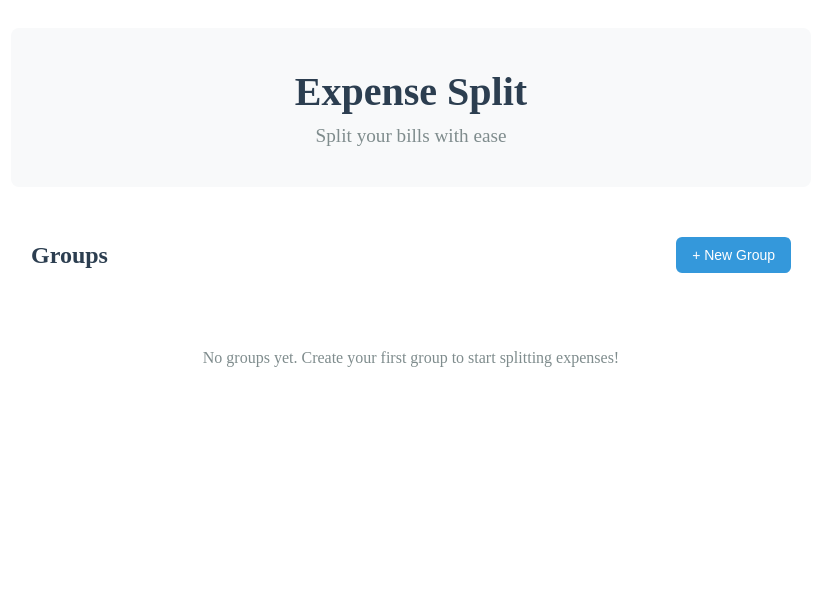
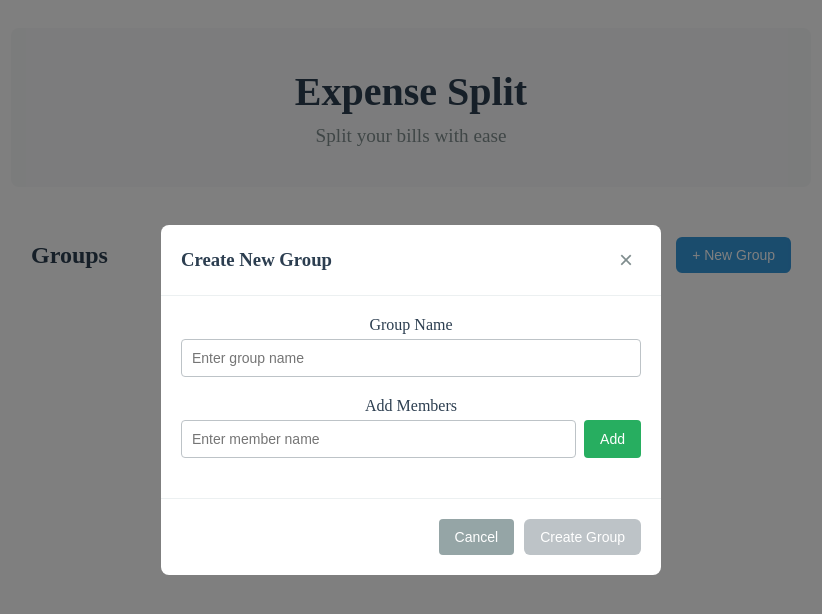
Before and after one commit to EmmaThompsonz/expense-split-app, a React app: page / in a window 1280 px wide. Both pictures are taken after a click on the button "+ New Group". Shown: the top 614 px of the page, without its empty margins (229-1051 px from the left). Built offline with nearby package versions, Linux system fonts and the light colour scheme.

Commit message:
create group modal

```diff
--- a/src/App.tsx
+++ b/src/App.tsx
@@ -1,17 +1,30 @@
 import React, { useState } from 'react';
 import './App.css';
 import GroupList from './components/GroupList';
-import { Group } from './types';
+import CreateGroupModal from './components/CreateGroupModal';
+import { Group, Member } from './types';
 
 function App() {
-  const [groups] = useState<Group[]>([]);
+  const [groups, setGroups] = useState<Group[]>([]);
+  const [showCreateModal, setShowCreateModal] = useState(false);
 
   const handleSelectGroup = (group: Group) => {
     console.log('Selected group:', group);
   };
 
   const handleCreateGroup = () => {
-    console.log('Create new group');
+    setShowCreateModal(true);
+  };
+
+  const handleCreateNewGroup = (name: string, members: Member[]) => {
+    const newGroup: Group = {
+      id: Date.now().toString(),
+      name,
+      members,
+      expenses: [],
+      createdAt: new Date().toISOString()
+    };
+    setGroups([...groups, newGroup]);
   };
 
   return (
@@ -26,6 +39,11 @@ function App() {
           onSelectGroup={handleSelectGroup}
           onCreateGroup={handleCreateGroup}
         />
+        <CreateGroupModal
+          isOpen={showCreateModal}
+          onClose={() => setShowCreateModal(false)}
+          onCreateGroup={handleCreateNewGroup}
+        />
       </main>
     </div>
   );
--- /dev/null
+++ b/src/components/CreateGroupModal.css
@@ -0,0 +1,173 @@
+.modal-overlay {
+  position: fixed;
+  top: 0;
+  left: 0;
+  right: 0;
+  bottom: 0;
+  background-color: rgba(0, 0, 0, 0.5);
+  display: flex;
+  justify-content: center;
+  align-items: center;
+  z-index: 1000;
+}
+
+.modal-content {
+  background: white;
+  border-radius: 8px;
+  width: 90%;
+  max-width: 500px;
+  max-height: 80vh;
+  overflow-y: auto;
+}
+
+.modal-header {
+  display: flex;
+  justify-content: space-between;
+  align-items: center;
+  padding: 20px;
+  border-bottom: 1px solid #ecf0f1;
+}
+
+.modal-header h3 {
+  margin: 0;
+  color: #2c3e50;
+}
+
+.close-btn {
+  background: none;
+  border: none;
+  font-size: 24px;
+  cursor: pointer;
+  color: #7f8c8d;
+  padding: 0;
+  width: 30px;
+  height: 30px;
+  display: flex;
+  align-items: center;
+  justify-content: center;
+}
+
+.close-btn:hover {
+  color: #e74c3c;
+}
+
+.modal-body {
+  padding: 20px;
+}
+
+.form-group {
+  margin-bottom: 20px;
+}
+
+.form-group label {
+  display: block;
+  margin-bottom: 5px;
+  font-weight: 500;
+  color: #2c3e50;
+}
+
+.form-group input {
+  width: 100%;
+  padding: 10px;
+  border: 1px solid #bdc3c7;
+  border-radius: 4px;
+  font-size: 14px;
+  box-sizing: border-box;
+}
+
+.form-group input:focus {
+  outline: none;
+  border-color: #3498db;
+}
+
+.add-member {
+  display: flex;
+  gap: 8px;
+}
+
+.add-member input {
+  flex: 1;
+}
+
+.add-member button {
+  background-color: #27ae60;
+  color: white;
+  border: none;
+  padding: 10px 16px;
+  border-radius: 4px;
+  cursor: pointer;
+  font-size: 14px;
+}
+
+.add-member button:hover {
+  background-color: #229954;
+}
+
+.members-list {
+  margin-top: 15px;
+}
+
+.members-list h4 {
+  margin: 0 0 10px 0;
+  color: #2c3e50;
+  font-size: 14px;
+}
+
+.member-item {
+  display: flex;
+  justify-content: space-between;
+  align-items: center;
+  padding: 8px 12px;
+  background-color: #f8f9fa;
+  border-radius: 4px;
+  margin-bottom: 5px;
+}
+
+.member-item span {
+  color: #2c3e50;
+}
+
+.member-item button {
+  background-color: #e74c3c;
+  color: white;
+  border: none;
+  padding: 4px 8px;
+  border-radius: 3px;
+  cursor: pointer;
+  font-size: 12px;
+}
+
+.member-item button:hover {
+  background-color: #c0392b;
+}
+
+.modal-footer {
+  display: flex;
+  justify-content: flex-end;
+  gap: 10px;
+  padding: 20px;
+  border-top: 1px solid #ecf0f1;
+}
+
+.btn-secondary {
+  background-color: #95a5a6;
+  color: white;
+  border: none;
+  padding: 10px 16px;
+  border-radius: 4px;
+  cursor: pointer;
+  font-size: 14px;
+}
+
+.btn-secondary:hover {
+  background-color: #7f8c8d;
+}
+
+.btn-primary:disabled {
+  background-color: #bdc3c7;
+  cursor: not-allowed;
+}
+
+.btn-primary:disabled:hover {
+  background-color: #bdc3c7;
+}
--- /dev/null
+++ b/src/components/CreateGroupModal.tsx
@@ -0,0 +1,103 @@
+import React, { useState } from 'react';
+import { Member } from '../types';
+import './CreateGroupModal.css';
+
+interface CreateGroupModalProps {
+  isOpen: boolean;
+  onClose: () => void;
+  onCreateGroup: (name: string, members: Member[]) => void;
+}
+
+const CreateGroupModal: React.FC<CreateGroupModalProps> = ({ isOpen, onClose, onCreateGroup }) => {
+  const [groupName, setGroupName] = useState('');
+  const [memberName, setMemberName] = useState('');
+  const [members, setMembers] = useState<Member[]>([]);
+
+  const handleAddMember = () => {
+    if (memberName.trim()) {
+      const newMember: Member = {
+        id: Date.now().toString(),
+        name: memberName.trim()
+      };
+      setMembers([...members, newMember]);
+      setMemberName('');
+    }
+  };
+
+  const handleRemoveMember = (id: string) => {
+    setMembers(members.filter(member => member.id !== id));
+  };
+
+  const handleSubmit = () => {
+    if (groupName.trim() && members.length > 0) {
+      onCreateGroup(groupName.trim(), members);
+      setGroupName('');
+      setMembers([]);
+      onClose();
+    }
+  };
+
+  if (!isOpen) return null;
+
+  return (
+    <div className="modal-overlay" onClick={onClose}>
+      <div className="modal-content" onClick={(e) => e.stopPropagation()}>
+        <div className="modal-header">
+          <h3>Create New Group</h3>
+          <button className="close-btn" onClick={onClose}>×</button>
+        </div>
+
+        <div className="modal-body">
+          <div className="form-group">
+            <label>Group Name</label>
+            <input
+              type="text"
+              value={groupName}
+              onChange={(e) => setGroupName(e.target.value)}
+              placeholder="Enter group name"
+            />
+          </div>
+
+          <div className="form-group">
+            <label>Add Members</label>
+            <div className="add-member">
+              <input
+                type="text"
+                value={memberName}
+                onChange={(e) => setMemberName(e.target.value)}
+                placeholder="Enter member name"
+                onKeyPress={(e) => e.key === 'Enter' && handleAddMember()}
+              />
+              <button type="button" onClick={handleAddMember}>Add</button>
+            </div>
+          </div>
+
+          {members.length > 0 && (
+            <div className="members-list">
+              <h4>Members ({members.length})</h4>
+              {members.map((member) => (
+                <div key={member.id} className="member-item">
+                  <span>{member.name}</span>
+                  <button onClick={() => handleRemoveMember(member.id)}>Remove</button>
+                </div>
+              ))}
+            </div>
+          )}
+        </div>
+
+        <div className="modal-footer">
+          <button className="btn-secondary" onClick={onClose}>Cancel</button>
+          <button
+            className="btn-primary"
+            onClick={handleSubmit}
+            disabled={!groupName.trim() || members.length === 0}
+          >
+            Create Group
+          </button>
+        </div>
+      </div>
+    </div>
+  );
+};
+
+export default CreateGroupModal;
```
